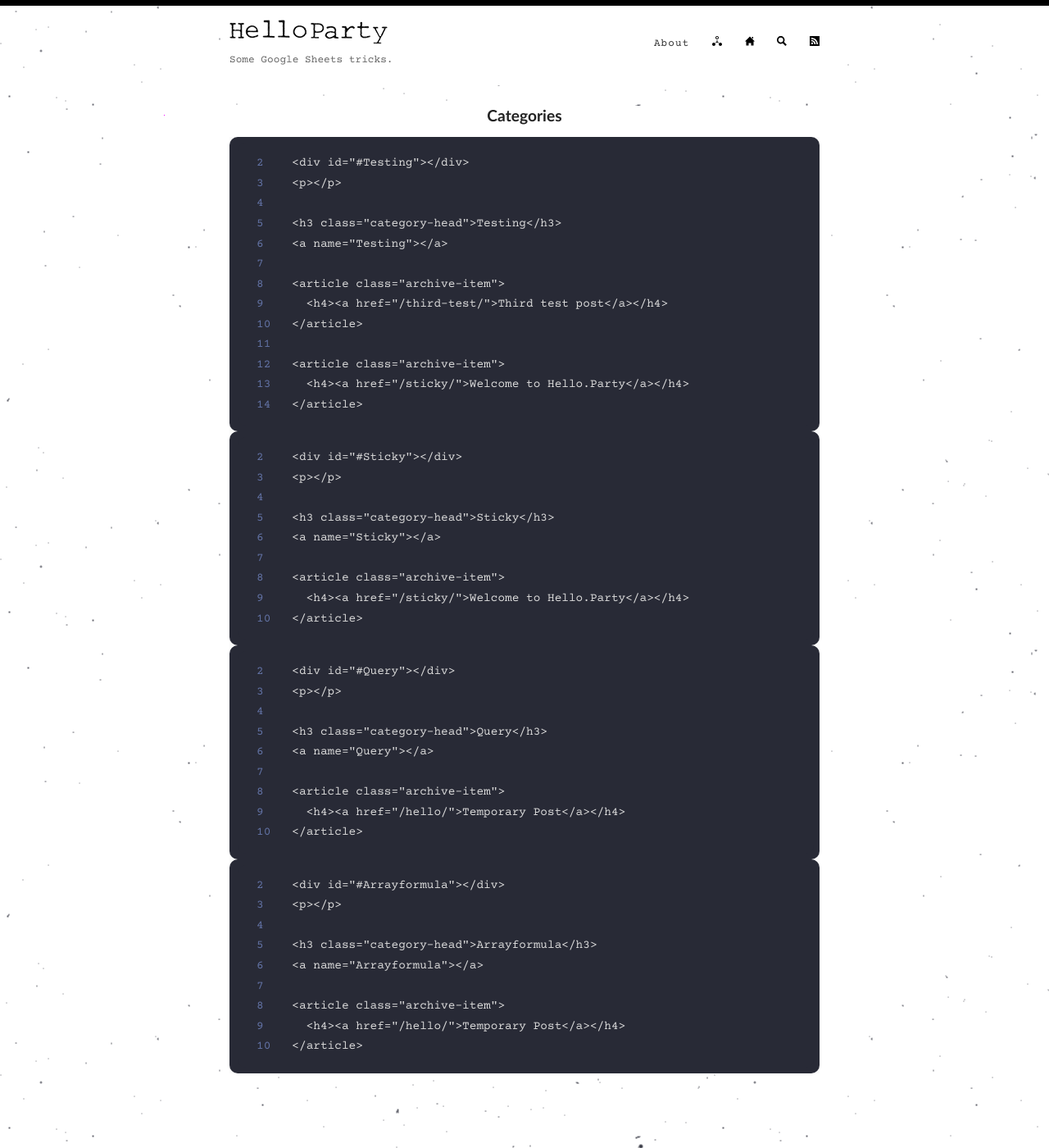
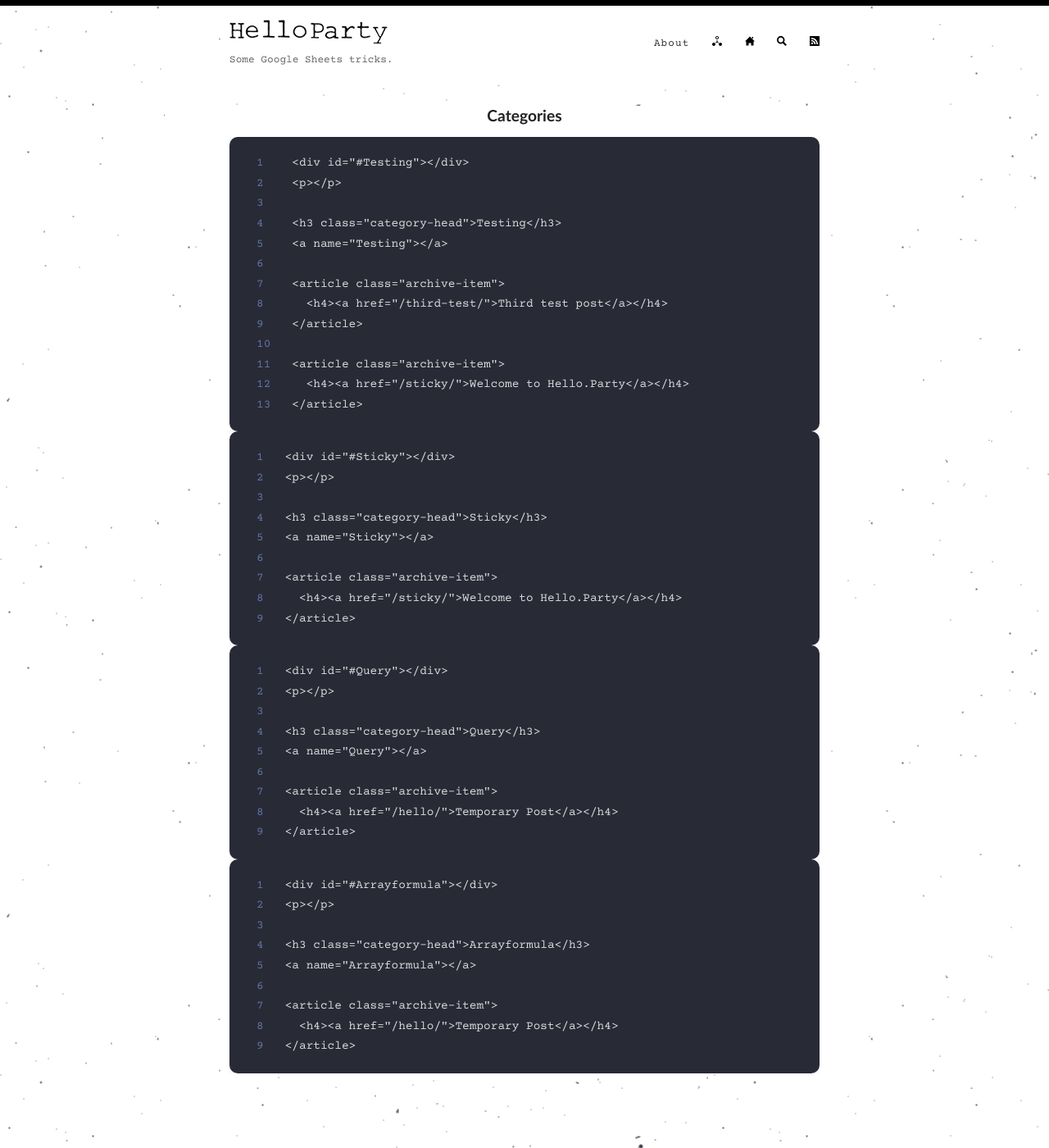
Before and after one commit to hello-party/hello-party-old.github.io, a Jekyll site: the page built from _pages/categories.md, in a window 1280 px wide and 1400 px high. Shown: the whole window at 82% size. Built offline with Jekyll 4.4.1, drawn with Linux system fonts in a browser that asks for light colours.

Commit message:
Update _config.yml

```diff
--- a/_config.yml
+++ b/_config.yml
@@ -76,7 +76,7 @@ kramdown:
       line_numbers: false
     block:
       line_numbers: true
-      start_line: 2
+      start_line: 1
   parse_block_html: true
 
 # Set the Sass partials directory, as we're using @imports
```
